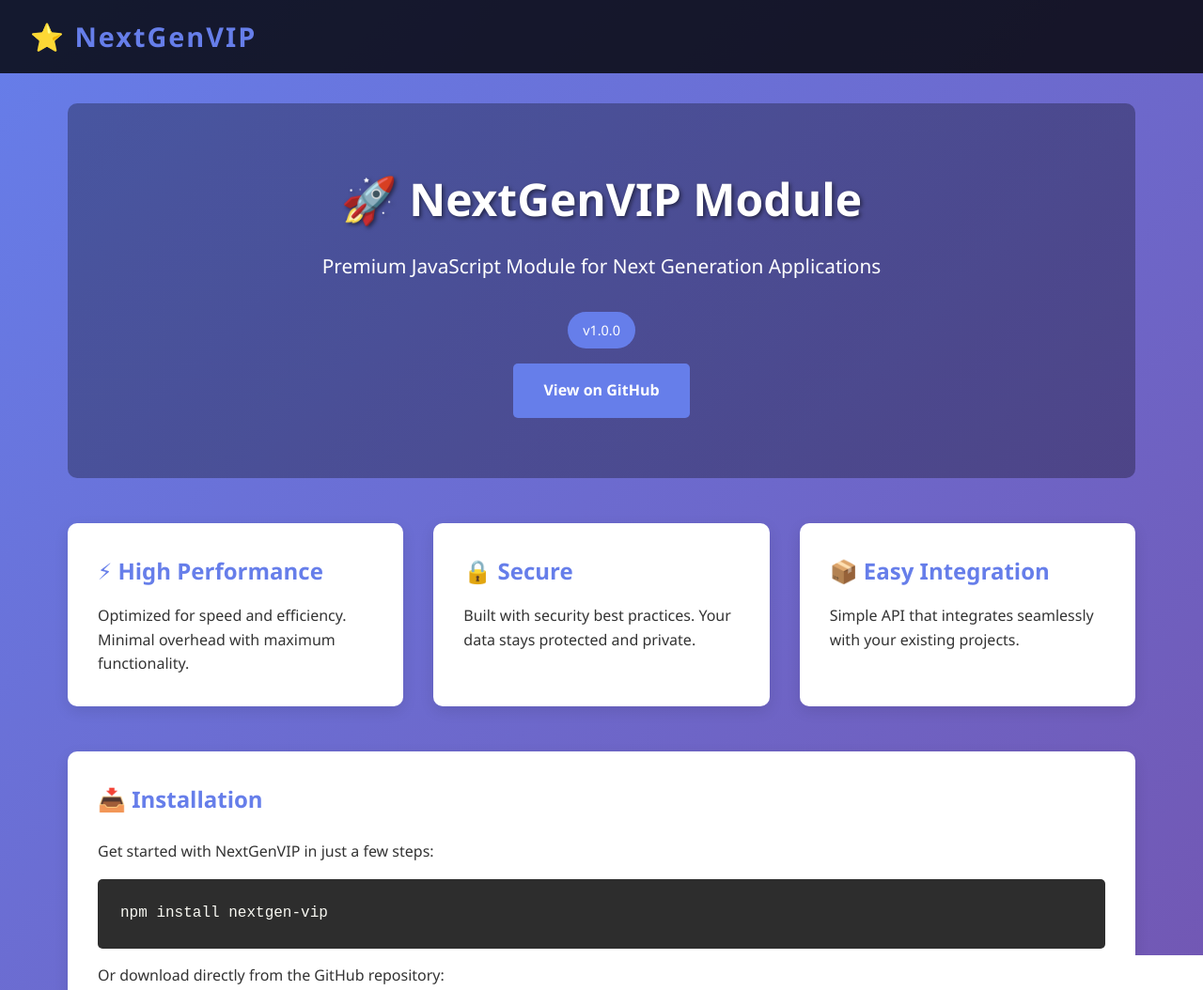
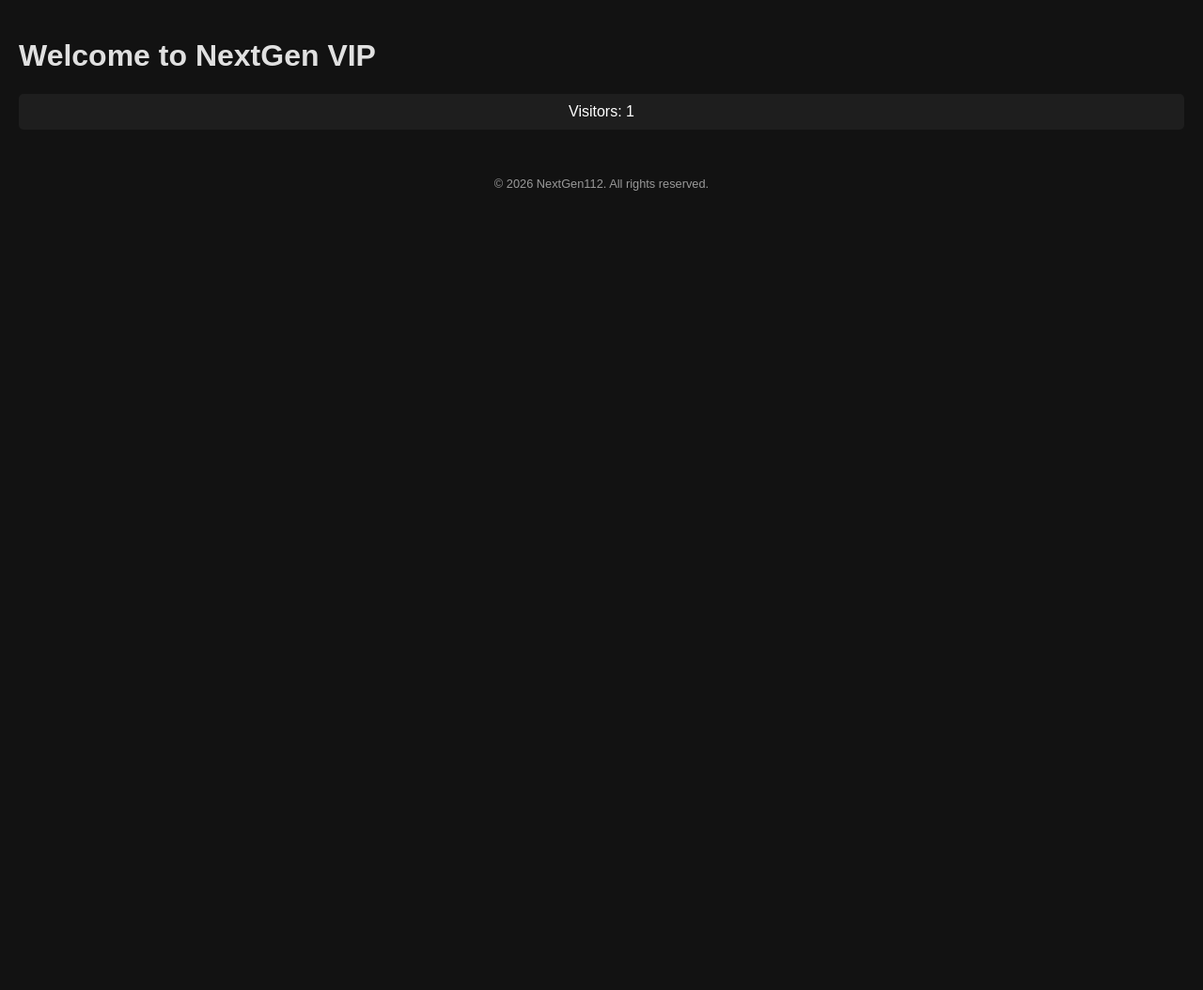
Before and after one commit to Nextgen112/Ultra-Fast---Deno, a plain HTML site: page NextGenVIP-Website.html in a window 1280 px wide. Shown: the top 1054 px of the page at 94% size. After the commit the page ends 800 px from the top, so only its background shows below. Drawn offline with Linux system fonts and the light colour scheme.

Commit message:
Updated the file with a modern dark design theme and added a visitor counter.

```diff
--- a/NextGenVIP-Website.html
+++ b/NextGenVIP-Website.html
@@ -3,221 +3,44 @@
 <head>
     <meta charset="UTF-8">
     <meta name="viewport" content="width=device-width, initial-scale=1.0">
-    <title>NextGenVIP - Premium Module</title>
+    <title>NextGen VIP Website</title>
     <style>
-        * {
+        body {
+            background-color: #121212;
+            color: #ffffff;
+            font-family: Arial, sans-serif;
             margin: 0;
-            padding: 0;
-            box-sizing: border-box;
+            padding: 20px;
         }
-
-        body {
-            font-family: 'Segoe UI', Tahoma, Geneva, Verdana, sans-serif;
-            background: linear-gradient(135deg, #667eea 0%, #764ba2 100%);
-            color: #333;
-            line-height: 1.6;
+        h1, h2 {
+            color: #e0e0e0;
         }
-
-        nav {
-            background: rgba(0, 0, 0, 0.8);
-            padding: 1rem 2rem;
-            position: sticky;
-            top: 0;
-            z-index: 100;
+        .counter {
+            margin: 20px 0;
+            padding: 10px;
+            background-color: #1e1e1e;
+            border-radius: 5px;
+            text-align: center;
         }
-
-        nav h1 {
-            color: #667eea;
-            font-size: 1.8rem;
-            letter-spacing: 2px;
-        }
-
-        .container {
-            max-width: 1200px;
-            margin: 0 auto;
-            padding: 2rem;
-        }
-
-        .hero {
+        footer {
+            margin-top: 50px;
             text-align: center;
-            color: white;
-            padding: 4rem 2rem;
-            background: linear-gradient(rgba(0, 0, 0, 0.3), rgba(0, 0, 0, 0.3));
-            border-radius: 10px;
-            margin-bottom: 3rem;
-        }
-
-        .hero h1 {
-            font-size: 3rem;
-            margin-bottom: 1rem;
-            text-shadow: 2px 2px 4px rgba(0, 0, 0, 0.5);
-        }
-
-        .hero p {
-            font-size: 1.3rem;
-            margin-bottom: 2rem;
-        }
-
-        .cta-button {
-            display: inline-block;
-            padding: 1rem 2rem;
-            background: #667eea;
-            color: white;
-            text-decoration: none;
-            border-radius: 5px;
-            font-weight: bold;
-            transition: all 0.3s ease;
-            border: none;
-            cursor: pointer;
-            font-size: 1rem;
-        }
-
-        .cta-button:hover {
-            background: #764ba2;
-            transform: translateY(-2px);
-            box-shadow: 0 5px 15px rgba(0, 0, 0, 0.3);
-        }
-
-        .features {
-            display: grid;
-            grid-template-columns: repeat(auto-fit, minmax(300px, 1fr));
-            gap: 2rem;
-            margin-bottom: 3rem;
-        }
-
-        .feature-card {
-            background: white;
-            padding: 2rem;
-            border-radius: 10px;
-            box-shadow: 0 5px 15px rgba(0, 0, 0, 0.1);
-            transition: all 0.3s ease;
-        }
-
-        .feature-card:hover {
-            transform: translateY(-5px);
-            box-shadow: 0 10px 25px rgba(0, 0, 0, 0.2);
-        }
-
-        .feature-card h3 {
-            color: #667eea;
-            margin-bottom: 1rem;
-            font-size: 1.5rem;
-        }
-
-        .installation {
-            background: white;
-            padding: 2rem;
-            border-radius: 10px;
-            margin-bottom: 3rem;
-            box-shadow: 0 5px 15px rgba(0, 0, 0, 0.1);
-        }
-
-        .installation h2 {
-            color: #667eea;
-            margin-bottom: 1.5rem;
-        }
-
-        .code-block {
-            background: #2d2d2d;
-            color: #f8f8f2;
-            padding: 1.5rem;
-            border-radius: 5px;
-            overflow-x: auto;
-            margin: 1rem 0;
-            font-family: 'Courier New', monospace;
-        }
-
-        .usage h2 {
-            color: #667eea;
-            margin-bottom: 1.5rem;
-        }
-
-        .usage {
-            background: white;
-            padding: 2rem;
-            border-radius: 10px;
-            margin-bottom: 3rem;
-            box-shadow: 0 5px 15px rgba(0, 0, 0, 0.1);
-        }
-
-        .footer {
-            background: rgba(0, 0, 0, 0.8);
-            color: white;
-            text-align: center;
-            padding: 2rem;
-            margin-top: 3rem;
-            border-radius: 10px;
-        }
-
-        .badge {
-            display: inline-block;
-            background: #667eea;
-            color: white;
-            padding: 0.5rem 1rem;
-            border-radius: 20px;
-            margin-bottom: 1rem;
-            font-size: 0.9rem;
-        }
-
-        @media (max-width: 768px) {
-            .hero h1 {
-                font-size: 2rem;
-            }
-
-            .hero p {
-                font-size: 1rem;
-            }
+            font-size: 0.8em;
+            color: #999;
         }
     </style>
 </head>
 <body>
-    <nav>
-        <h1>⭐ NextGenVIP</h1>
-    </nav>
-
-    <div class="container">
-        <div class="hero">
-            <h1>🚀 NextGenVIP Module</h1>
-            <p>Premium JavaScript Module for Next Generation Applications</p>
-            <span class="badge">v1.0.0</span>
-            <br>
-            <a href="https://github.com/Nextgen112/Ultra-Fast---Deno" class="cta-button">View on GitHub</a>
-        </div>
-
-        <div class="features">
-            <div class="feature-card">
-                <h3>⚡ High Performance</h3>
-                <p>Optimized for speed and efficiency. Minimal overhead with maximum functionality.</p>
-            </div>
-            <div class="feature-card">
-                <h3>🔒 Secure</h3>
-                <p>Built with security best practices. Your data stays protected and private.</p>
-            </div>
-            <div class="feature-card">
-                <h3>📦 Easy Integration</h3>
-                <p>Simple API that integrates seamlessly with your existing projects.</p>
-            </div>
-        </div>
-
-        <div class="installation">
-            <h2>📥 Installation</h2>
-            <p>Get started with NextGenVIP in just a few steps:</p>
-            <div class="code-block">npm install nextgen-vip</div>
-            <p style="margin-top: 1rem;">Or download directly from the GitHub repository:</p>
-            <div class="code-block">git clone https://github.com/Nextgen112/Ultra-Fast---Deno.git</div>
-        </div>
-
-        <div class="usage">
-            <h2>💻 Quick Start</h2>
-            <p>Basic usage example:</p>
-            <div class="code-block">const NextGenVIP = require('./NextGenVIP');<br><br>const vip = new NextGenVIP();<br>vip.activate();</div>
-            <p style="margin-top: 1rem;">That's it! Your VIP module is now active and ready to use.</p>
-        </div>
-
-        <div class="footer">
-            <p>🌟 NextGenVIP - Powering the Next Generation 🌟</p>
-            <p style="margin-top: 1rem; font-size: 0.9rem;">Created by Nextgen112 | © 2026</p>
-        </div>
-    </div>
+    <h1>Welcome to NextGen VIP</h1>
+    <div class="counter" id="visitorCounter">Visitors: <span id="count">0</span></div>
+    <script>
+        let visitors = localStorage.getItem('visitorCount') || 0;
+        visitors++;
+        localStorage.setItem('visitorCount', visitors);
+        document.getElementById('count').textContent = visitors;
+    </script>
+    <footer>
+        <p>&copy; 2026 NextGen112. All rights reserved.</p>
+    </footer>
 </body>
 </html>
```
